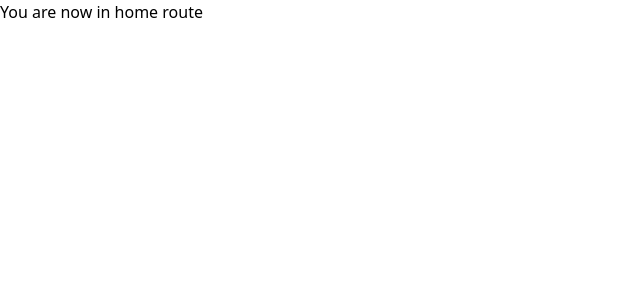
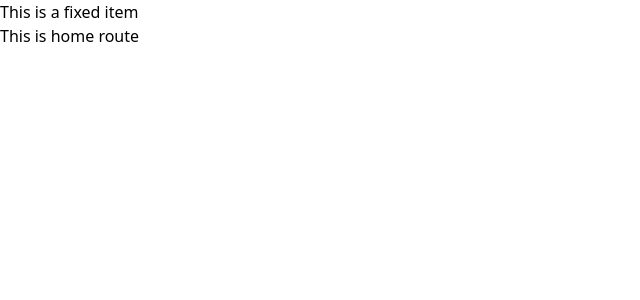
Before and after one commit to anupamahalder/one-station-ecommerce-react-project, a React (Vite) app: page / in a window 1280 px wide. Shown: the top 300 px of the page, without its empty margins (0-640 px from the left). Built offline with nearby package versions, Linux system fonts and the light colour scheme.

Commit message:
For fixed navbar we use nested router to fixed parent and change the outlet/children only

```diff
--- a/src/main.jsx
+++ b/src/main.jsx
@@ -2,15 +2,55 @@ import React from 'react'
 import ReactDOM from 'react-dom/client'
 import './index.css'
 import { RouterProvider, createBrowserRouter } from 'react-router-dom'
+import { Outlet } from 'react-router-dom'
 
+// const myCreatedRoute = createBrowserRouter([
+//   {
+//     path: '/',
+//     element: <div>You are now in home route</div>
+//   },
+//   {
+//     path: '/products',
+//     element: <div>You want to see products</div>
+//   },
+//   {
+//     path: '/about',
+//     element: <div>What do ypu want to know about me?</div>
+//   },
+//   {
+//     path: '/dashboard',
+//     element: <div>This is your dashboard</div>
+//   }
+// ])
+
+// Creating nested router by adding another property named children
 const myCreatedRoute = createBrowserRouter([
   {
-    path: '/',
-    element: <div>You are now in home route</div>
-  },
-  {
-    path: '/products',
-    element: <div>You want to see products</div>
+    path: "/",
+    element: <section>
+      <div>This is a fixed item</div>
+      <Outlet></Outlet>
+    </section>,
+    //children will also have array of objects like createBrowserRouter does
+    //children is known as outlet
+    children: [
+      {
+        path: "/",
+        element: <div>This is home route</div>
+      },
+      {
+        path: '/products',
+        element: <div>You want to see products</div>
+      },
+      {
+        path: '/about',
+        element: <div>What do ypu want to know about me?</div>
+      },
+      {
+        path: '/dashboard',
+        element: <div>This is your dashboard</div>
+      }
+    ]
   }
 ])
 
```
